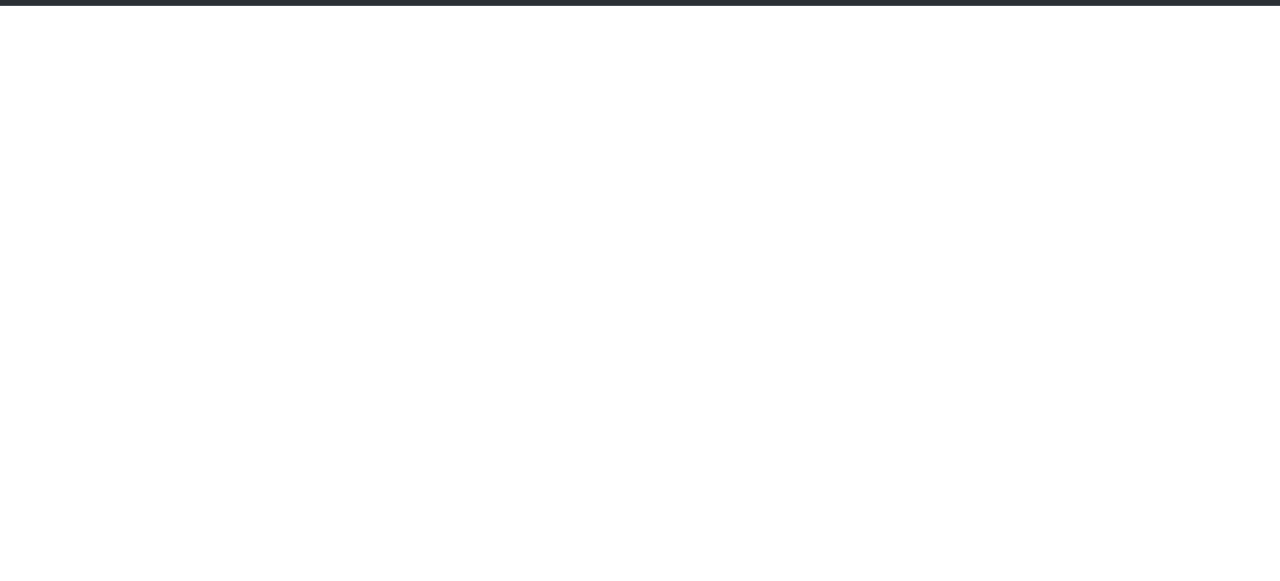
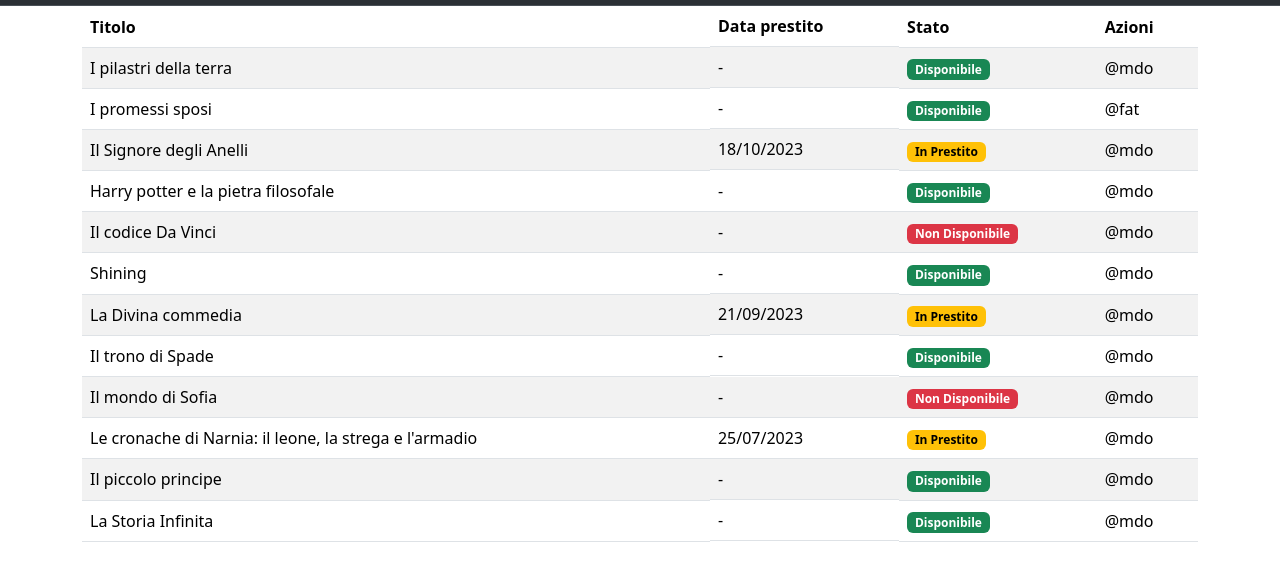
Before and after one commit to MatteoCappellacci/html-css-bootstrap-dashboard, a plain HTML site: page index.html in a window 1280 px wide. Shown: the part 81-662 px from the top of the page. Drawn offline with nearby package versions, Linux system fonts and the light colour scheme.

Commit message:
feat: tabella quasi completa

```diff
--- a/index.html
+++ b/index.html
@@ -1,18 +1,22 @@
 <!DOCTYPE html>
 <html lang="en">
+
 <head>
   <meta charset="UTF-8">
   <meta name="viewport" content="width=device-width, initial-scale=1.0">
   <title>Document</title>
-    <link href="https://cdn.jsdelivr.net/npm/bootstrap@5.3.3/dist/css/bootstrap.min.css" rel="stylesheet" integrity="sha384-QWTKZyjpPEjISv5WaRU9OFeRpok6YctnYmDr5pNlyT2bRjXh0JMhjY6hW+ALEwIH" crossorigin="anonymous">
+  <link href="https://cdn.jsdelivr.net/npm/bootstrap@5.3.3/dist/css/bootstrap.min.css" rel="stylesheet"
+    integrity="sha384-QWTKZyjpPEjISv5WaRU9OFeRpok6YctnYmDr5pNlyT2bRjXh0JMhjY6hW+ALEwIH" crossorigin="anonymous">
 </head>
 </head>
+
 <body>
   <header>
-        <nav class="navbar bg-dark border-bottom border-body navbar navbar-expand-lg bg-body-tertiary" data-bs-theme="dark" >
+    <nav class="navbar bg-dark border-bottom border-body navbar navbar-expand-lg bg-body-tertiary" data-bs-theme="dark">
       <div class="container-fluid">
         <a class="navbar-brand" href="#"><img src="./images/duck.png" width="60" height="60" alt="logo papera"></a>
-              <button class="navbar-toggler" type="button" data-bs-toggle="collapse" data-bs-target="#navbarSupportedContent" aria-controls="navbarSupportedContent" aria-expanded="false" aria-label="Toggle navigation">
+        <button class="navbar-toggler" type="button" data-bs-toggle="collapse" data-bs-target="#navbarSupportedContent"
+          aria-controls="navbarSupportedContent" aria-expanded="false" aria-label="Toggle navigation">
           <span class="navbar-toggler-icon"></span>
         </button>
         <div class="collapse navbar-collapse" id="navbarSupportedContent">
@@ -38,8 +42,100 @@
   </header>
 
   <body>
+    <main>
+      <section>
+        <div class="container">
+          <table class="table table-striped">
+            <thead>
+              <tr>
+                <th scope="col">Titolo</th>
+                <th class="d-none d-md-block" scope="col">Data prestito</th>
+                <th scope="col">Stato</th>
+                <th scope="col">Azioni</th>
+              </tr>
+            </thead>
+            <tbody>
+              <tr>
+                <td scope="row">I pilastri della terra</td>
+                <td class="d-none d-md-block">-</td>
+                <td><span class="badge text-bg-success">Disponibile</span></td>
+                <td>@mdo</td>
+              </tr>
+              <tr>
+                <td scope="row">I promessi sposi</td>
+                <td class="d-none d-md-block">-</td>
+                <td><span class="badge text-bg-success">Disponibile</span></td>
+                <td>@fat</td>
+              </tr>
+              <tr>
+                <td scope="row">Il Signore degli Anelli</td>
+                <td class="d-none d-md-block">18/10/2023</td>
+                <td><span class="badge text-bg-warning">In Prestito</span></td>
+                <td>@mdo</td>
+              </tr>
+
+              <tr>
+                <td scope="row">Harry potter e la pietra filosofale</td>
+                <td class="d-none d-md-block">-</td>
+                <td><span class="badge text-bg-success">Disponibile</span></td>
+                <td>@mdo</td>
+              </tr>
+              <tr>
+                <td scope="row">Il codice Da Vinci</td>
+                <td class="d-none d-md-block">-</td>
+                <td><span class="badge text-bg-danger">Non Disponibile</span></td>
+                <td>@mdo</td>
+              </tr>
+              <tr>
+                <td scope="row">Shining</td>
+                <td class="d-none d-md-block">-</td>
+                <td><span class="badge text-bg-success">Disponibile</span></td>
+                <td>@mdo</td>
+              </tr>
+              <tr>
+                <td scope="row">La Divina commedia</td>
+                <td class="d-none d-md-block">21/09/2023</td>
+                <td><span class="badge text-bg-warning">In Prestito</span></td>
+                <td>@mdo</td>
+              </tr>
+              <tr>
+                <td scope="row">Il trono di Spade</td>
+                <td class="d-none d-md-block">-</td>
+                <td><span class="badge text-bg-success">Disponibile</span></td>
+                <td>@mdo</td>
+              </tr>
+              <tr>
+                <td scope="row">Il mondo di Sofia</td>
+                <td class="d-none d-md-block">-</td>
+                <td><span class="badge text-bg-danger">Non Disponibile</span></td>
+                <td>@mdo</td>
+              </tr>
+              <tr>
+                <td scope="row">Le cronache di Narnia: il leone, la strega e l'armadio</td>
+                <td class="d-none d-md-block">25/07/2023</td>
+                <td><span class="badge text-bg-warning">In Prestito</span></td>
+                <td>@mdo</td>
+              </tr>
+              <tr>
+                <td scope="row">Il piccolo principe</td>
+                <td class="d-none d-md-block">-</td>
+                <td><span class="badge text-bg-success">Disponibile</span></td>
+                <td>@mdo</td>
+              </tr>
+              <tr>
+                <td scope="row">La Storia Infinita</td>
+                <td class="d-none d-md-block">-</td>
+                <td><span class="badge text-bg-success">Disponibile</span></td>
+                <td>@mdo</td>
+              </tr>
+            </tbody>
+          </table>
+        </div>
+
+      </section>
+    </main>
+  </body>
 
 </body>
 
-</body>
 </html>
```
Lines whose indentation alone changed are shown as unchanged.
